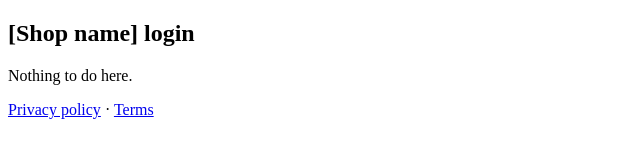
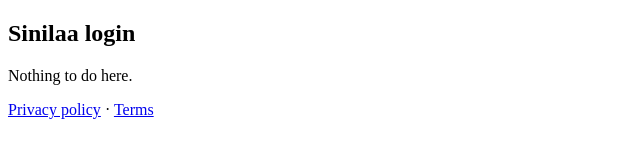
Before and after one commit to AliahZamri/AliahZamri.github.io, a plain HTML site: page index.html in a window 1280 px wide. Shown: the whole page, without its empty margins (0-640 px from the left). Drawn offline with Linux system fonts and the light colour scheme.

Commit message:
Update index.html

```diff
--- a/index.html
+++ b/index.html
@@ -1,5 +1,6 @@
 <!doctype html><meta name="viewport" content="width=device-width">
-<h2>[Shop name] login</h2>
+<title>Sinilaa</title>
+<h2>Sinilaa login</h2>
 <p id="m">Nothing to do here.</p>
 <script>
 const c=new URLSearchParams(location.search).get("code");
```
